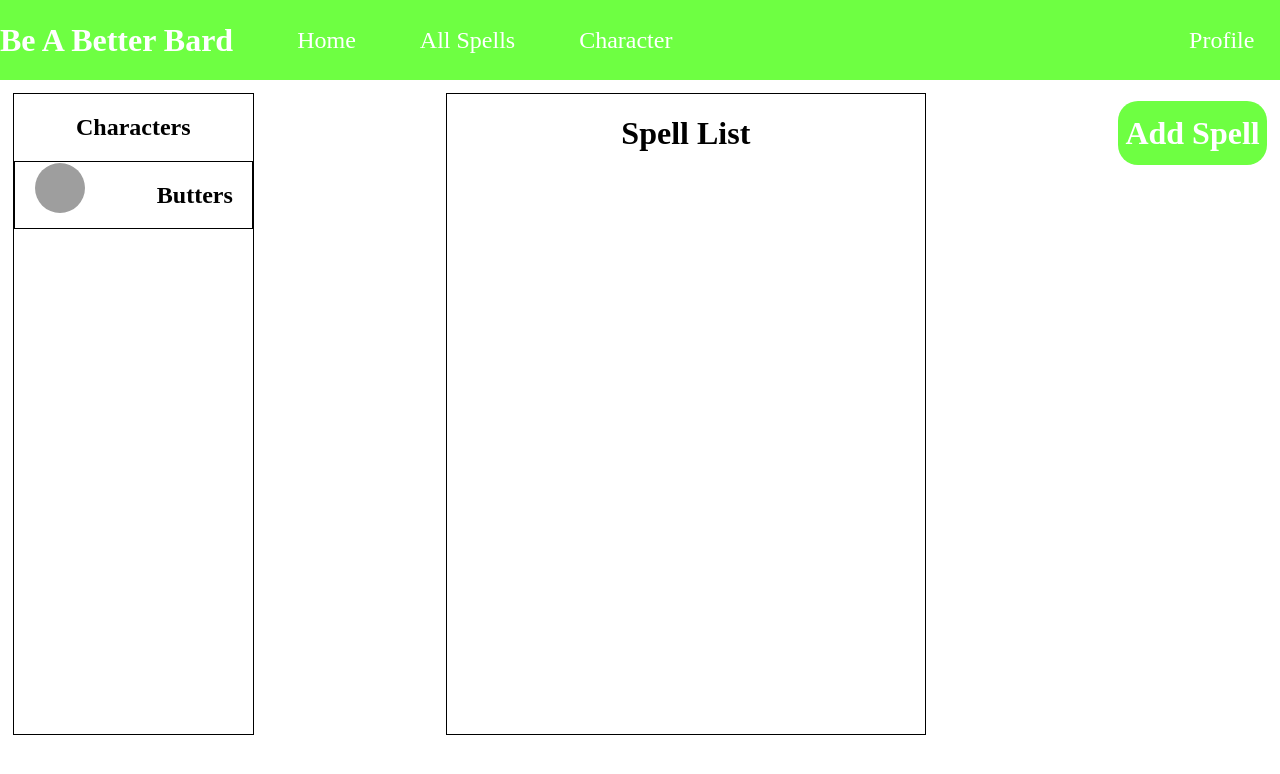
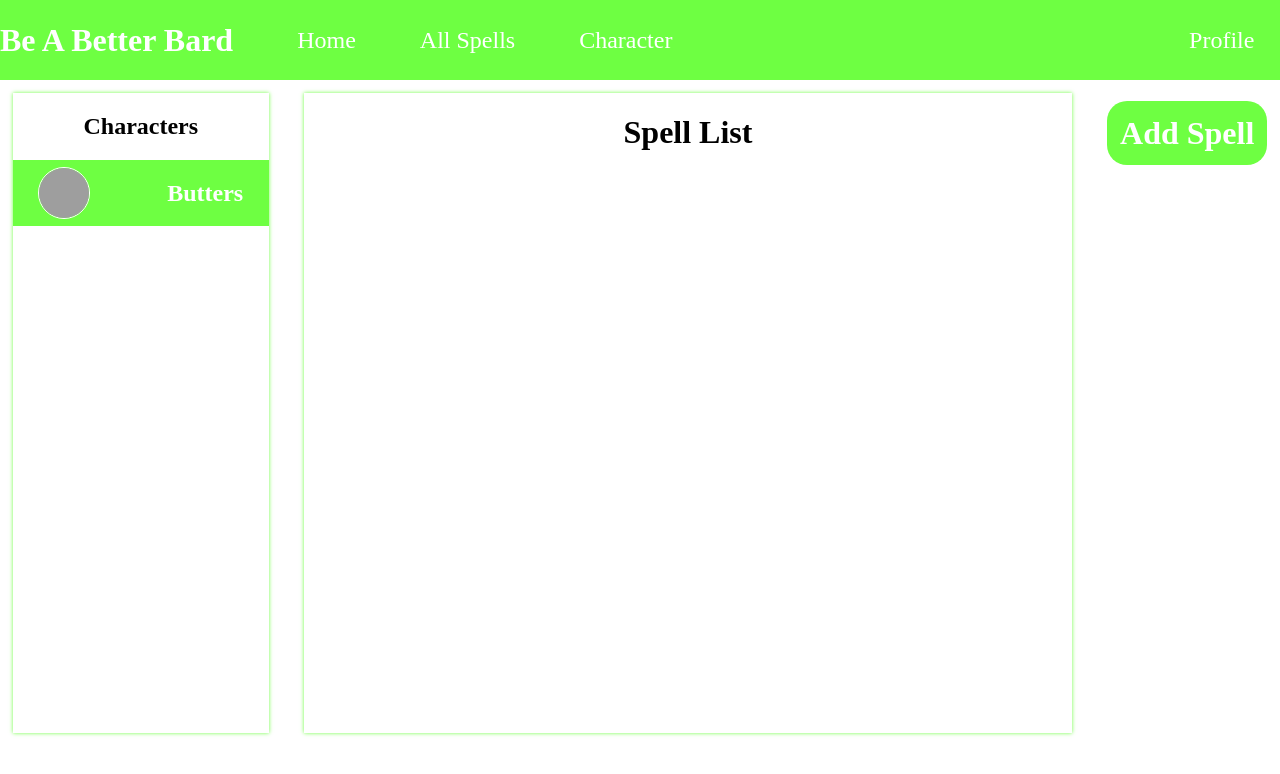
Before and after one commit to Jon-D-Smith/be_a_better_bard, a React (Create React App) app: page /home in a window 1280 px wide. Shown: the top 774 px of the page. Built offline with nearby package versions, Linux system fonts and the light colour scheme; grey boxes are pictures that could not be loaded.

Commit message:
Worked on spacing the home page

```diff
--- a/src/App.css
+++ b/src/App.css
@@ -10,7 +10,6 @@ body {
   display: flex;
   height: 800px;
   justify-content: space-between;
-  gap: 15%;
 }
 
 .spell-btn {
--- a/src/components/Characters.js
+++ b/src/components/Characters.js
@@ -23,13 +23,14 @@ const CharacterTab = styled.div`
     gap: 30%;
     justify-content: flex-start;
     justify-content: center;
-    border: 1px solid black;
+    background-color: rgb(110, 255, 66);
+    color:white;
   .headshot{
       height: 50px;
       width:50px;
       border-radius: 100%;
       border: 1px solid white;
-
+      align-self: center;
   }
 
 
@@ -39,12 +40,12 @@ const CharacterTab = styled.div`
 const CharacterList = styled.div`
   width: 20%;
   height: 80%;
-  border: 1px solid black;
   margin-top: 1%;
   margin-left: 1%;
   display: flex;
   flex-direction: column;
   text-align: center;
+  box-shadow:0px 0px 4px rgb(110, 255, 66);
 `;
 
 
--- a/src/components/Home.js
+++ b/src/components/Home.js
@@ -13,12 +13,12 @@ const Home = () => {
 }
 
 const Spells = styled.div`
-width: 40%;
+width: 60%;
 height: 80%;
-border:1px solid black ;
 display: flex;
 justify-content: center;
 margin-top: 1%;
+box-shadow:0px 0px 4px rgb(110, 255, 66);
 `;
 
 export default Home;
```
